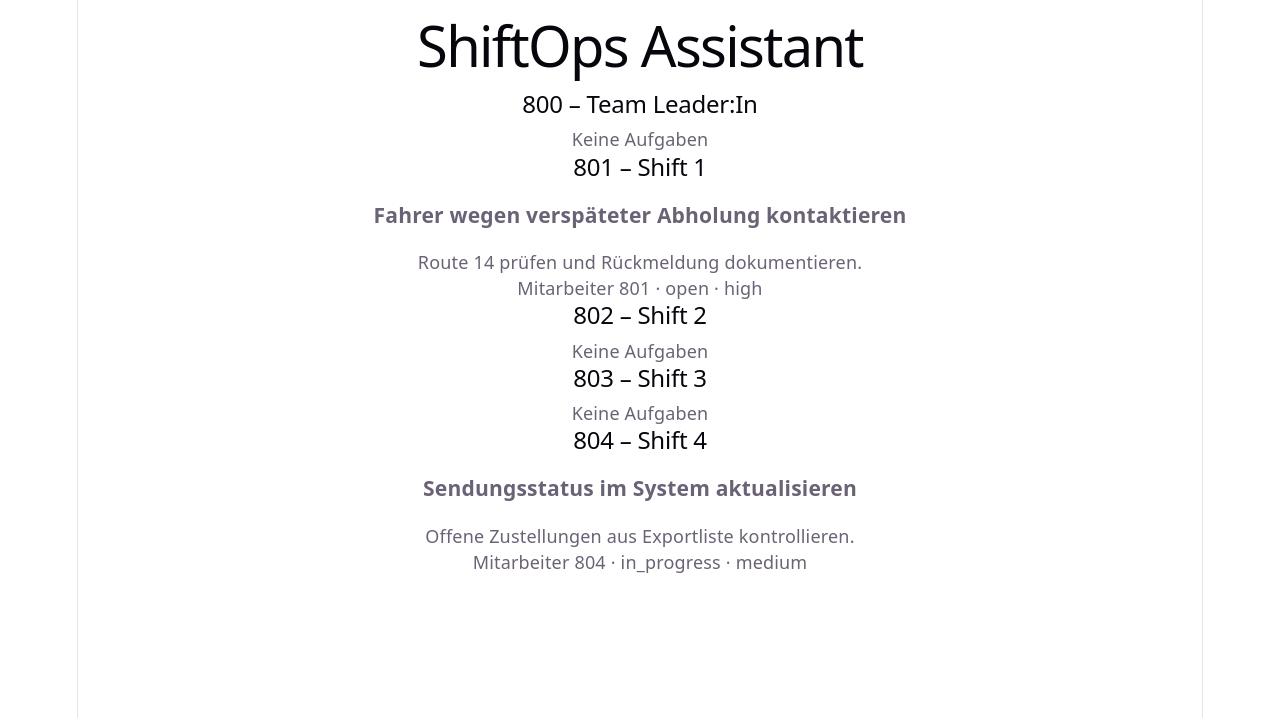
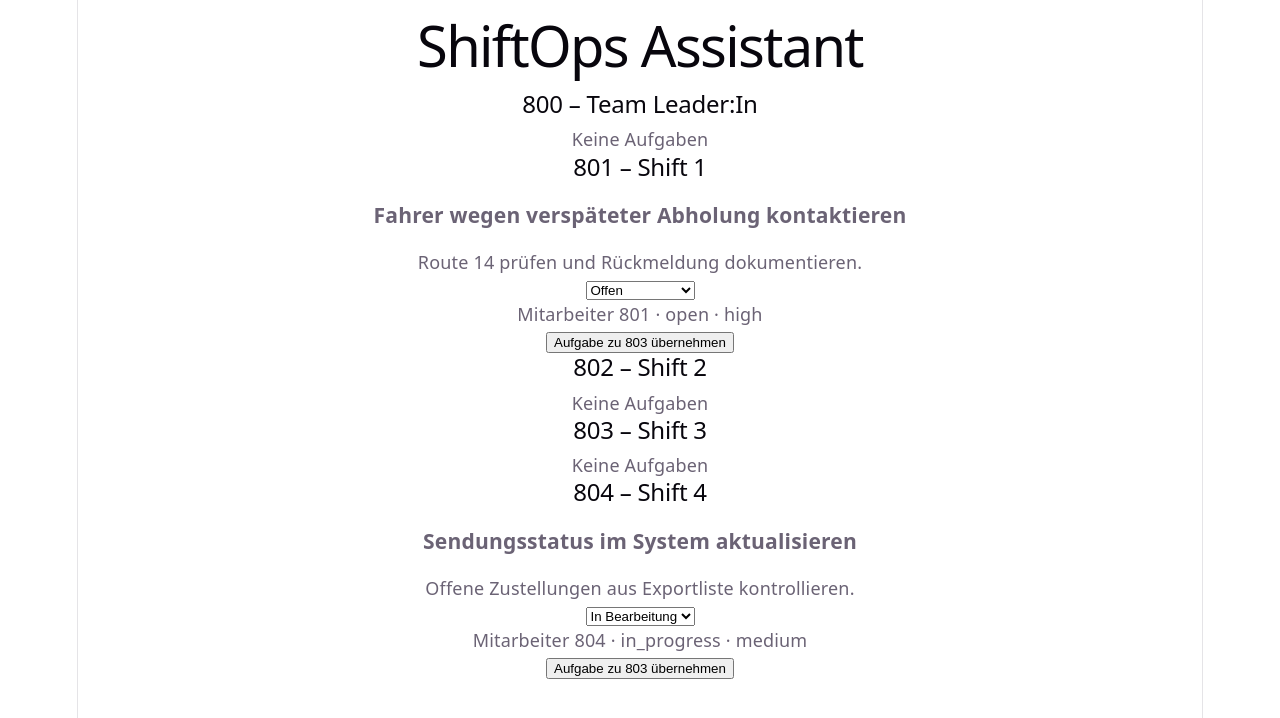
Before and after one commit to sami-ulhassan/shiftops-assistant, a React (Vite) app: page / in a window 1280 px wide. Shown: the top 718 px of the page. Built offline with nearby package versions, Linux system fonts and the light colour scheme.

Commit message:
Add Zustand task store and task status updates

```diff
--- a/components/tasks/ShiftBoard.tsx
+++ b/components/tasks/ShiftBoard.tsx
@@ -1,29 +1,58 @@
 import { shifts } from "../../data/shifts";
-import { sampleTasks } from "../../data/sampleTasks";
+import { useTaskStore } from "../../src/store/taskStore";
 
 export default function ShiftBoard() {
+  const tasks = useTaskStore((state) => state.tasks);
+  const takeOverTask = useTaskStore((state) => state.takeOverTask);
+  const updateTaskStatus = useTaskStore((state) => state.updateTaskStatus);
+
   return (
     <div className="grid grid-cols-1 gap-4 lg:grid-cols-5">
       {shifts.map((shift) => {
-        const tasks = sampleTasks.filter((task) => task.shiftId === shift.id);
+        const shiftTasks = tasks.filter((task) => task.shiftId === shift.id);
 
         return (
           <div key={shift.id} className="rounded-xl border bg-white p-4 shadow-sm">
             <h2 className="font-semibold text-gray-900">{shift.label}</h2>
 
             <div className="mt-4 space-y-3">
-              {tasks.length === 0 ? (
+              {shiftTasks.length === 0 ? (
                 <div className="rounded-lg border border-dashed p-4 text-sm text-gray-500">
                   Keine Aufgaben
                 </div>
               ) : (
-                tasks.map((task) => (
+                shiftTasks.map((task) => (
                   <div key={task.id} className="rounded-lg border p-3">
                     <h3 className="font-medium text-gray-900">{task.title}</h3>
-                    <p className="mt-1 text-sm text-gray-600">{task.description}</p>
+
+                    <p className="mt-1 text-sm text-gray-600">
+                      {task.description}
+                    </p>
+
+                    <select
+                      value={task.status}
+                      onChange={(event) =>
+                        updateTaskStatus(task.id, event.target.value as typeof task.status)
+                      }
+                      className="mt-3 w-full rounded-md border px-2 py-1 text-sm"
+                    >
+                      <option value="open">Offen</option>
+                      <option value="in_progress">In Bearbeitung</option>
+                      <option value="done">Erledigt</option>
+                    </select>
+
                     <p className="mt-2 text-xs text-gray-500">
                       {task.assignedTo} · {task.status} · {task.priority}
                     </p>
+
+                    <div className="mt-3">
+                      <button
+                        onClick={() => takeOverTask(task.id, "803")}
+                        className="rounded-md bg-gray-900 px-3 py-1 text-xs text-white"
+                      >
+                        Aufgabe zu 803 übernehmen
+                      </button>
+                    </div>
                   </div>
                 ))
               )}
--- a/package.json
+++ b/package.json
@@ -11,7 +11,8 @@
   },
   "dependencies": {
     "react": "^19.2.5",
-    "react-dom": "^19.2.5"
+    "react-dom": "^19.2.5",
+    "zustand": "^5.0.13"
   },
   "devDependencies": {
     "@eslint/js": "^10.0.1",
--- /dev/null
+++ b/src/store/taskStore.ts
@@ -0,0 +1,27 @@
+import { create } from "zustand";
+import { sampleTasks } from "../../data/sampleTasks";
+import type { ShiftId, Task, TaskStatus } from "../../types/task";
+
+interface TaskStore {
+  tasks: Task[];
+  updateTaskStatus: (taskId: string, status: TaskStatus) => void;
+  takeOverTask: (taskId: string, newShiftId: ShiftId) => void;
+}
+
+export const useTaskStore = create<TaskStore>((set) => ({
+  tasks: sampleTasks,
+
+  updateTaskStatus: (taskId, status) =>
+    set((state) => ({
+      tasks: state.tasks.map((task) =>
+        task.id === taskId ? { ...task, status } : task
+      ),
+    })),
+
+  takeOverTask: (taskId, newShiftId) =>
+    set((state) => ({
+      tasks: state.tasks.map((task) =>
+        task.id === taskId ? { ...task, shiftId: newShiftId } : task
+      ),
+    })),
+}));
```
Also changed, not shown: 1 other file (tests, documents, lock files or other folders).
